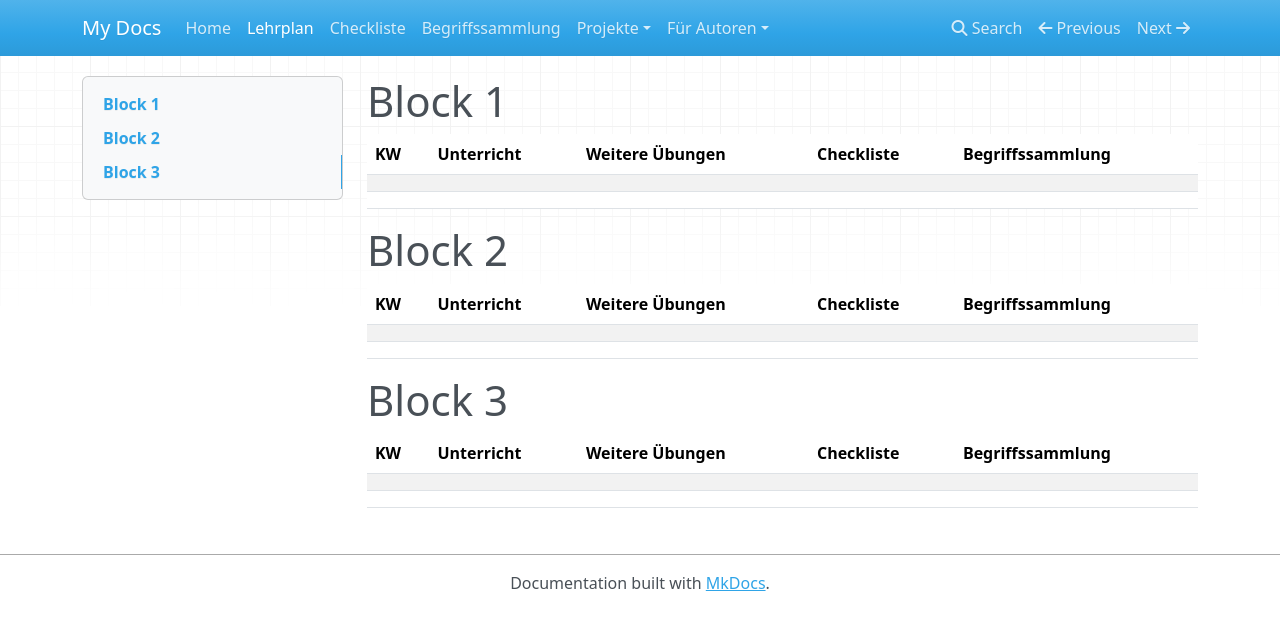
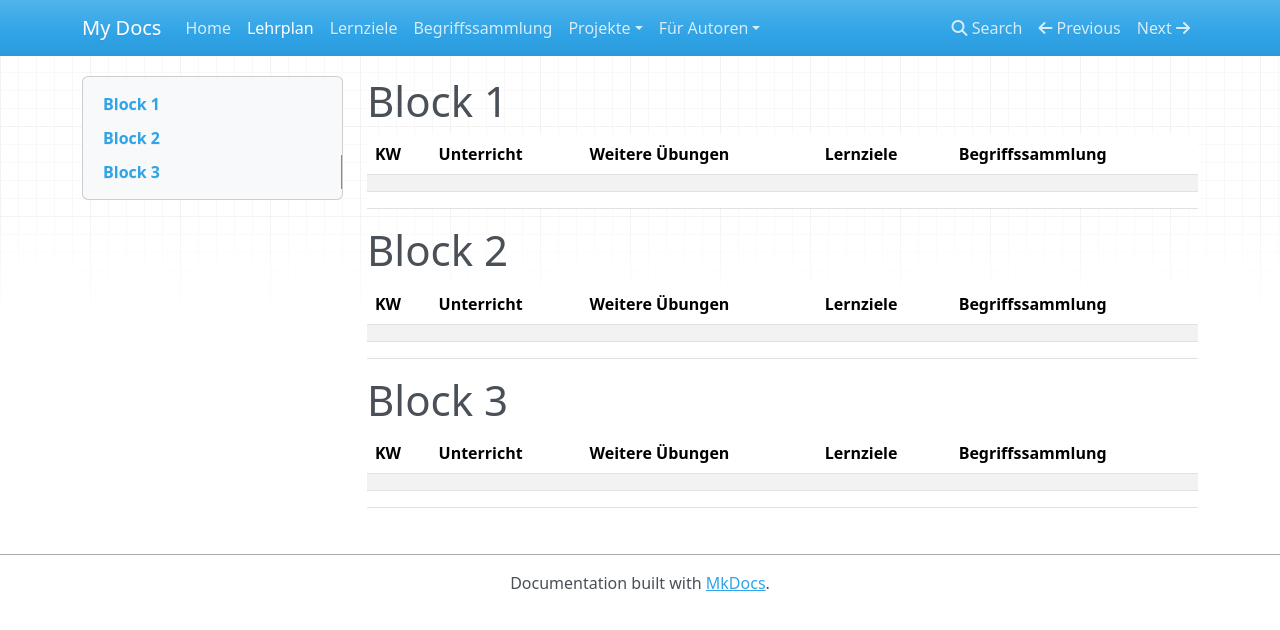
Before and after one commit to kevinsuelzle/Python_Wiki, an MkDocs documentation site: the page built from docs/lehrplan/lehrplan.md, in a window 1280 px wide. Shown: the top 630 px of the page. Built offline with MkDocs 1.6.1, drawn with Linux system fonts in a browser that asks for light colours; nearby versions of some CDN libraries.

Commit message:
checkliste -> lernziele

```diff
--- a/docs/lehrplan/lehrplan.md
+++ b/docs/lehrplan/lehrplan.md
@@ -1,20 +1,20 @@
 # Block 1
 
-| KW  | Unterricht | Weitere Übungen | Checkliste | Begriffssammlung |
-|-----|------------|-----------------|------------|------------------|
-|     |            |                 |            |                  |
-|     |            |                 |            |                  |
+| KW  | Unterricht | Weitere Übungen | Lernziele | Begriffssammlung |
+|-----|------------|-----------------|-----------|------------------|
+|     |            |                 |           |                  |
+|     |            |                 |           |                  |
 
 # Block 2
 
-| KW  | Unterricht | Weitere Übungen | Checkliste | Begriffssammlung |
-|-----|------------|-----------------|------------|------------------|
-|     |            |                 |            |                  |
-|     |            |                 |            |                  |
+| KW  | Unterricht | Weitere Übungen | Lernziele | Begriffssammlung |
+|-----|------------|-----------------|-----------|------------------|
+|     |            |                 |           |                  |
+|     |            |                 |           |                  |
 
 # Block 3
 
-| KW  | Unterricht | Weitere Übungen | Checkliste | Begriffssammlung |
-|-----|------------|-----------------|------------|------------------|
-|     |            |                 |            |                  |
-|     |            |                 |            |                  |
+| KW  | Unterricht | Weitere Übungen | Lernziele | Begriffssammlung |
+|-----|------------|-----------------|-----------|------------------|
+|     |            |                 |           |                  |
+|     |            |                 |           |                  |
--- a/mkdocs.yml
+++ b/mkdocs.yml
@@ -3,7 +3,7 @@ site_name: My Docs
 nav:
   - Home: index.md
   - Lehrplan: lehrplan/lehrplan.md
-  - Checkliste: lehrplan/checkliste.md
+  - Lernziele: lehrplan/lernziele.md
   - Begriffssammlung: lehrplan/begriffssammlung.md
   - Projekte:
       - Projekt 1 A: projekt/projekt1a.md
```
Also changed, not shown: docs/lehrplan.md (deleted), docs/lehrplan/lernziele.md (renamed from docs/lehrplan/checkliste.md).
